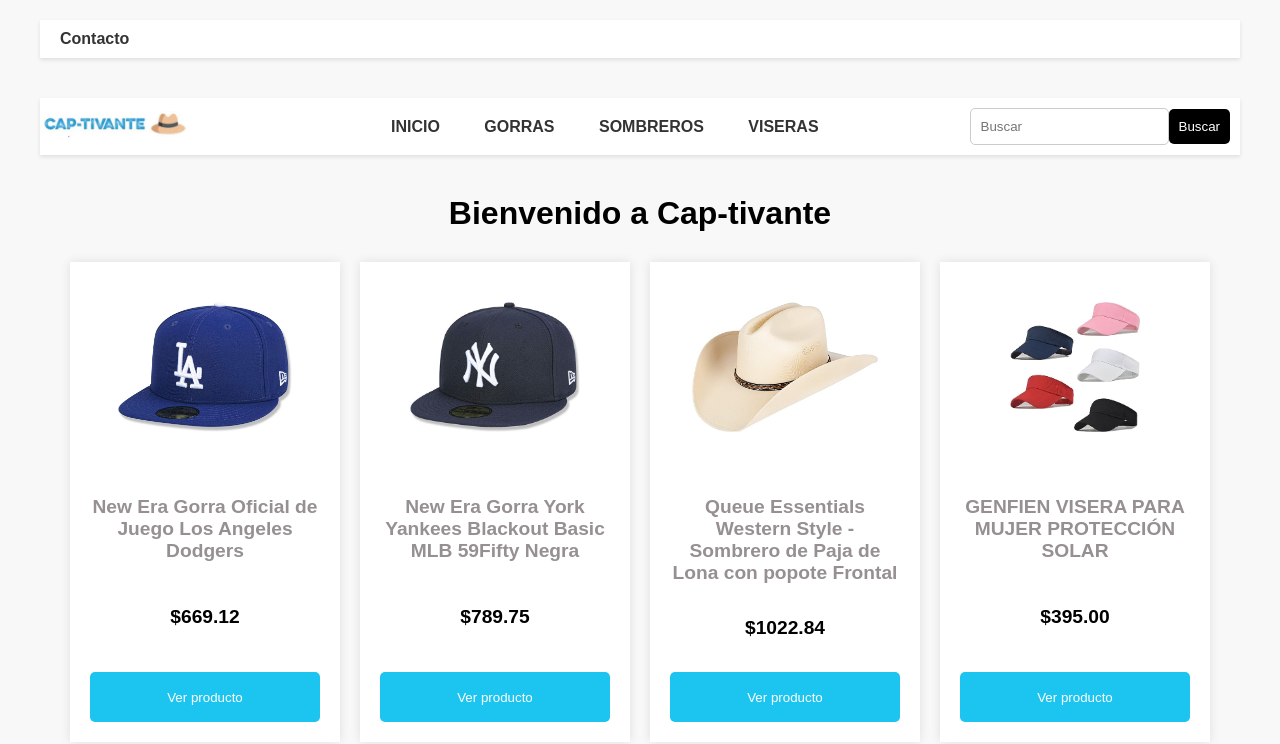
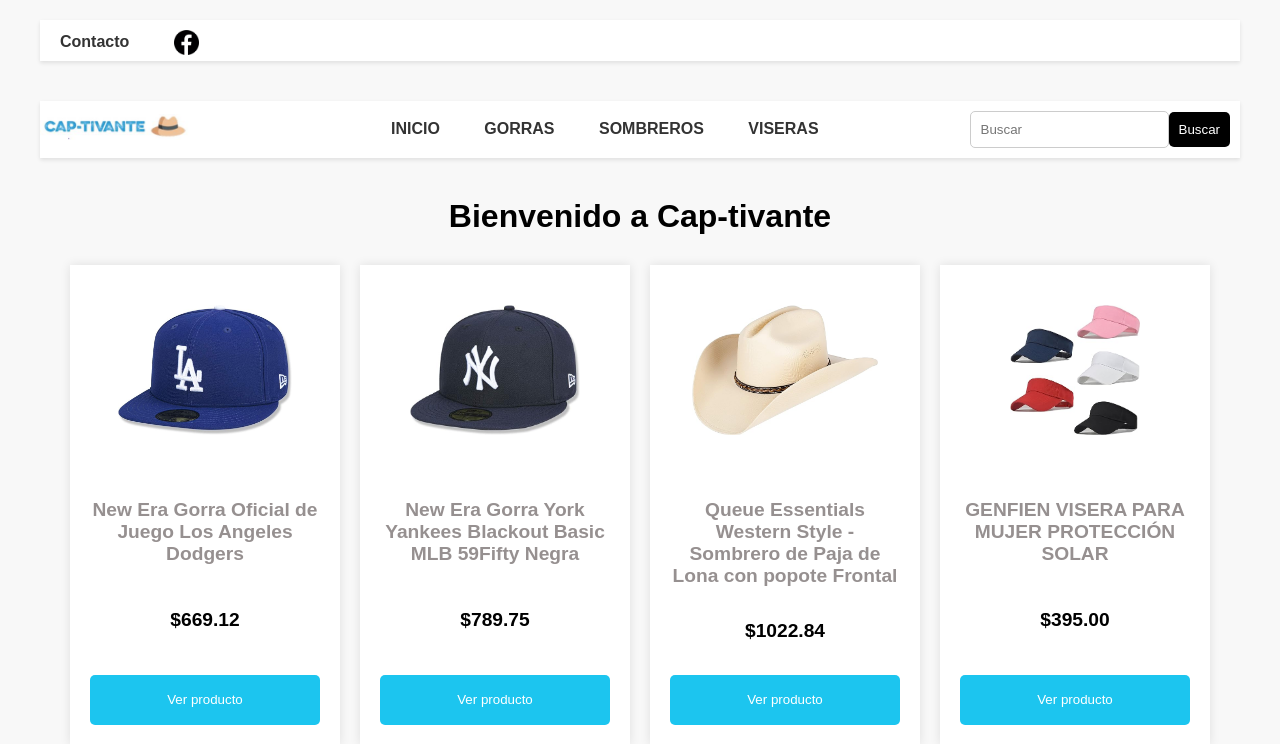
Before and after one commit to Steven1400999/cap-tivante.github.io, a PHP site: page / in a window 1280 px wide. Shown: the top 744 px of the page. Run offline with PHP 8.4, Linux system fonts and the light colour scheme.

Commit message:
facebook

```diff
--- a/estilos/index.css
+++ b/estilos/index.css
@@ -89,6 +89,7 @@
     color: #666666; /* Cambio de color al pasar el mouse, un tono más oscuro */
 }
 
+
 .store-title {
     text-align: center;
     margin-bottom: 30px;
@@ -169,3 +170,26 @@
 .buy-button:hover {
     background-color: #a5a4a4; /* Cambio de color al pasar el mouse, un tono más claro */
 }
+.facebook-btn {
+    display: inline-block;
+    background-color: #ffffff; /* Color de fondo de Facebook */
+    color: #fff; /* Color del texto */
+    border: none;
+    border-radius: 5px;
+    text-decoration: none;
+    font-size: 16px;
+    font-weight: bold;
+    transition: background-color 0.3s;
+    height: 20px;
+    width: 20px;
+}
+
+.facebook-btn img {
+    vertical-align: middle;
+    height: 25px;
+    width: 25px;
+}
+
+.facebook-btn:hover {
+    background-color: #dadada; /* Color de fondo más oscuro al pasar el mouse */
+}
--- a/index.html
+++ b/index.html
@@ -21,6 +21,7 @@
             <nav class="navbar">
                 <ul class="menu">
                     <li><a href="index.html">Contacto</a></li>
+                    <li><a href="https://www.facebook.com/profile.php?id=61557315856153" target="_blank" class="facebook-btn"><img src="imagenes/facebook.png" alt="Facebook"></a></li>
                 </ul>
             </nav>
         </div>
```
Also changed, not shown: producto.html (+50 -11 lines), imagenes/facebook.png (added).
